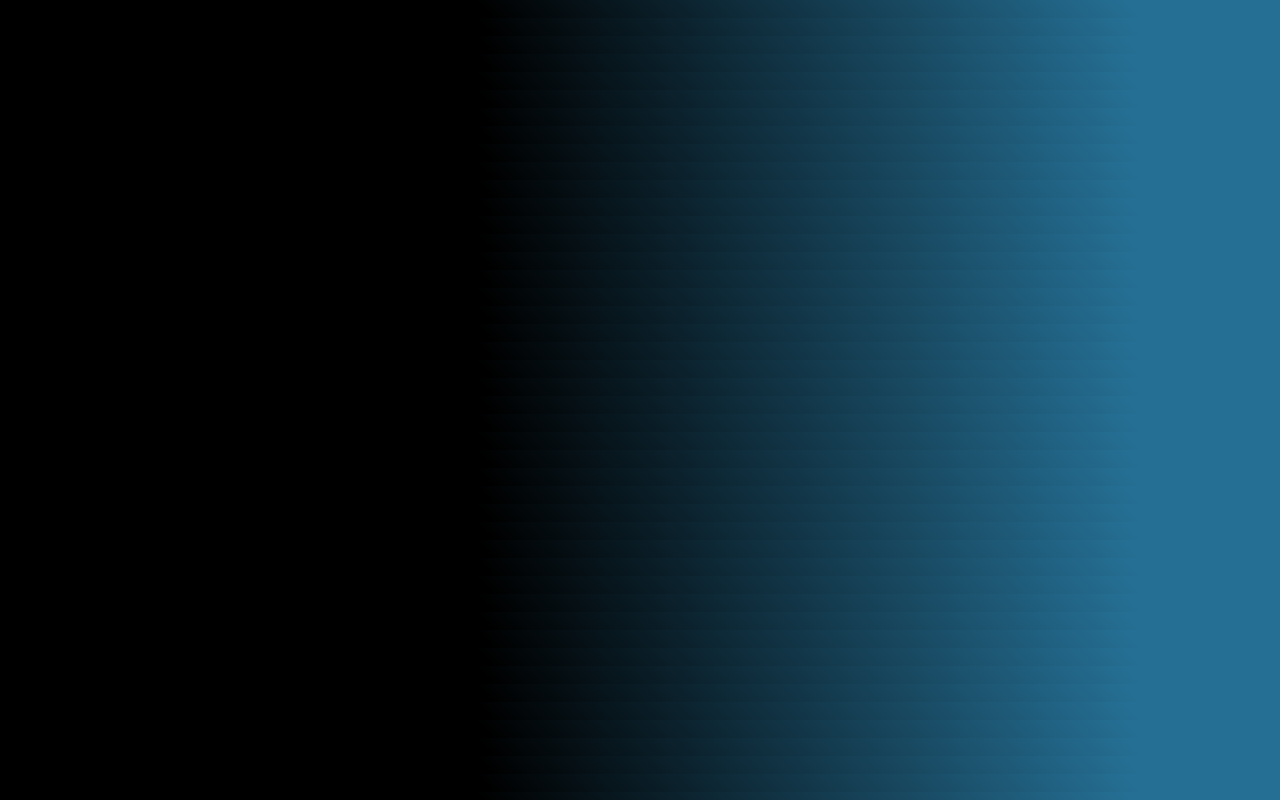
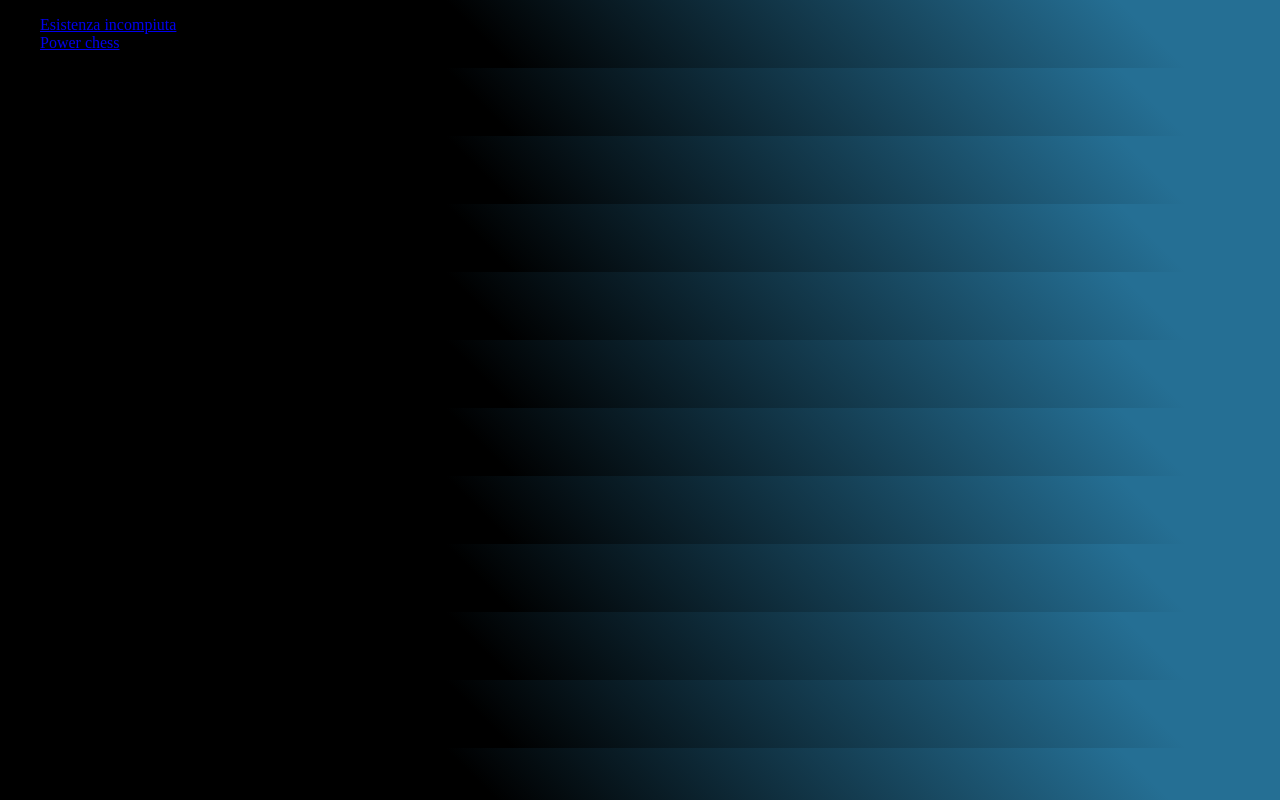
Before and after one commit to Leonardo200213/racconti, a React (Vite) app: page / in a window 1280 px wide. Built offline with nearby package versions, Linux system fonts and the light colour scheme.

Commit message:
menu di accesso veloce

```diff
--- a/src/App.jsx
+++ b/src/App.jsx
@@ -4,13 +4,22 @@ import PC from './PC.jsx';
 import Loading from './components/Loading.jsx';
 import './App.css'
 import PDFPage from './components/PDFPage.jsx';
+import { Link } from "react-router-dom";
 
 function App() {
 
   return (
     <Router>
       <Routes>
-        <Route path='/' element={<div>Home</div>}/>
+        <Route
+          path="/"
+          element={
+            <div>
+              <ul>
+                <li><Link to="/Esistenza_incompiuta_vol1">Esistenza incompiuta</Link></li>
+                <li><Link to="/Power_chess">Power chess</Link></li>
+              </ul>
+            </div>}/>
         <Route path='/caricamento' element={<Loading/>}/>
         <Route path='/Power_chess' element={<PC/>}/>
         <Route path='/Esistenza_incompiuta_vol1' element={<EIUno/>}/>
```
